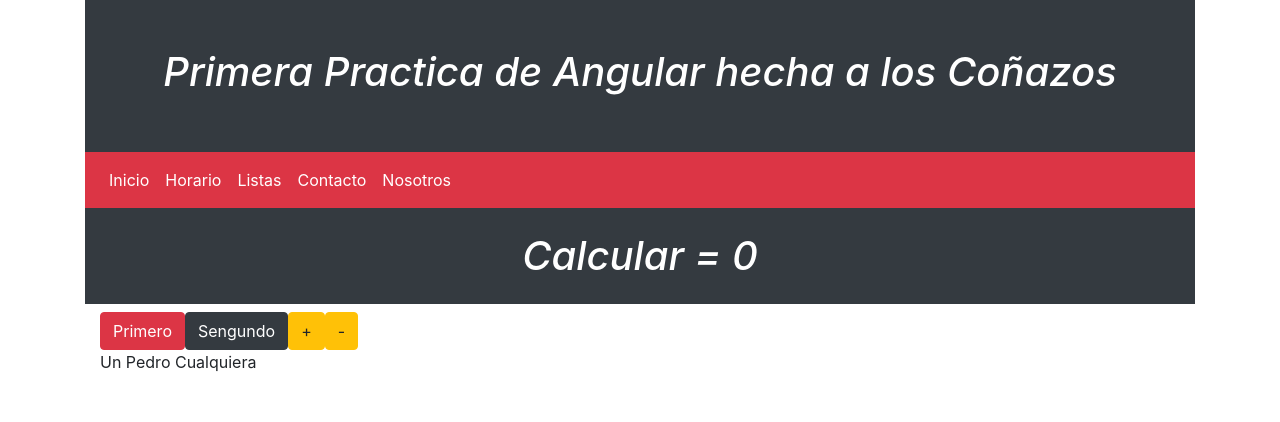
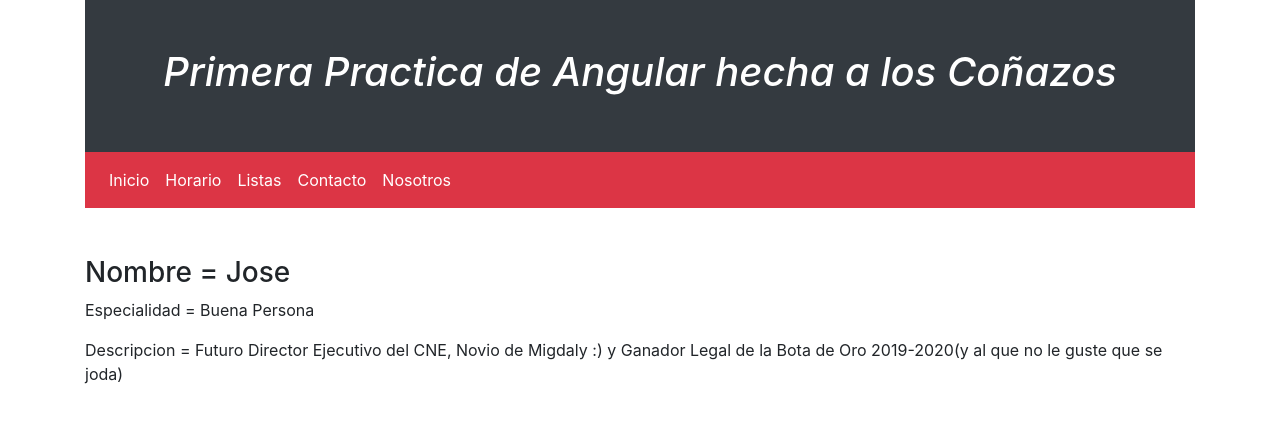
Before and after one commit to jose00796/Angular_My-app_CASA, an Angular app: page /equipo/0 in a window 1280 px wide. Before the commit this address led to /. Shown: the top 422 px of the page. Built offline with nearby package versions, Linux system fonts and the light colour scheme.

Commit message:
Creamos un componente equipo y terminamos la leccion de Rutas Dinamicas sin el error de mierda que nos salia en el trabajo, vamos mejorando nojoda :)

```diff
--- a/src/app/app.module.ts
+++ b/src/app/app.module.ts
@@ -15,11 +15,13 @@
 import { ContactoComponent } from './contacto/contacto.component';
 import { InicioComponent } from './inicio/inicio.component';
 import { NosotrosComponent } from './nosotros/nosotros.component';
+import { EquipoComponent } from './equipo/equipo.component';
 
 const routes: Routes = [
   { path: 'horario', component: HorarioComponent },
   { path: 'lista', component: DirectivaNGComponent },
   { path: 'contacto', component: ContactoComponent },
+  { path: 'equipo/:id', component: EquipoComponent },
   { path: 'nosotros', component: NosotrosComponent },
   { path: '', component: InicioComponent, pathMatch: 'full' },
   { path: '**', redirectTo: '/', pathMatch: 'full' },
@@ -34,7 +36,8 @@
     FooterComponent,
     ContactoComponent,
     InicioComponent,
-    NosotrosComponent
+    NosotrosComponent,
+    EquipoComponent
   ],
   imports: [
     BrowserModule,
--- a/src/app/directiva-ng/directiva-ng.component.ts
+++ b/src/app/directiva-ng/directiva-ng.component.ts
@@ -7,7 +7,7 @@
 })
 export class DirectivaNGComponent implements OnInit {
 
-  MisGustos:string[] = ['Mujeres', 'Dulces', 'Cafe', 'Futbol', 'Anime', 'Musica'];
+  MisGustos:string[] = ['Mujeres', 'Dulces', 'Perros', 'Cafe', 'Futbol', 'Anime', 'Musica'];
   Perras:string[] = ['Daniela', 'Dannesa', 'Ibelise'];
 
   personas:Array<any> = [
@@ -16,6 +16,7 @@
     {nombre:'Franmy', apellido:'Tarazona', cedula:27420309, edo_civil:'Soltero'},
     {nombre:'Pedro', apellido:'Rosal', cedula:25890567, edo_civil:'Soltero'},
     {nombre:'Esmeralda', apellido:'Fuentes', cedula:6102995, edo_civil:'Casado'},
+    {nombre:'Luis', apellido:'Fuentes', cedula:27365237, edo_civil:'Soltero'},
   ];
 
   constructor() { }
--- a/src/app/equipo.service.ts
+++ b/src/app/equipo.service.ts
@@ -38,4 +38,8 @@
    ObtenerEquipo(){
       return this.equipo;
    }
+
+   ObtenerUno(i){
+     return this.equipo[i];
+   }
 }
--- /dev/null
+++ b/src/app/equipo/equipo.component.html
@@ -0,0 +1,5 @@
+<div class="mt-5">
+    <h3>Nombre = {{equipo.nombre}}</h3>
+    <p>Especialidad = {{equipo.especialidad}}</p>
+    <p>Descripcion = {{equipo.descripcion}}</p>
+</div>
--- /dev/null
+++ b/src/app/equipo/equipo.component.ts
@@ -0,0 +1,27 @@
+import { Component, OnInit } from '@angular/core';
+import { ActivatedRoute } from '@angular/router';
+import { EquipoService } from './../equipo.service';
+
+@Component({
+  selector: 'app-equipo',
+  templateUrl: './equipo.component.html',
+  styleUrls: ['./equipo.component.css']
+})
+export class EquipoComponent implements OnInit {
+
+  equipo:any = [];
+
+  constructor(
+    private ruta:ActivatedRoute,
+    private _servicio:EquipoService
+    ) {
+      this.ruta.params.subscribe(params=>{
+          console.log(params['id'])
+        this.equipo = this._servicio.ObtenerUno(params['id']);
+      });
+     }
+
+  ngOnInit(): void {
+  }
+
+}
--- a/src/app/nosotros/nosotros.component.html
+++ b/src/app/nosotros/nosotros.component.html
@@ -7,10 +7,10 @@
 </p>
 
 <ul class="list-group">
-    <li class="list-group-item" *ngFor = "let team of equipo">
+    <li class="list-group-item" *ngFor = "let team of equipo, index as i">
         <h6>Nombre = {{team.nombre}}</h6>
         <h6>Especialidad = {{team.especialidad}}</h6>
-        <a href="#">Leer Mas...</a>
+        <a [routerLink] = "['/equipo', i]">Leer Mas...</a>
     </li>
 </ul>
 </div>
```
Also changed, not shown: src/app/equipo/equipo.component.css (added), 1 other file (tests, documents, lock files or other folders).
